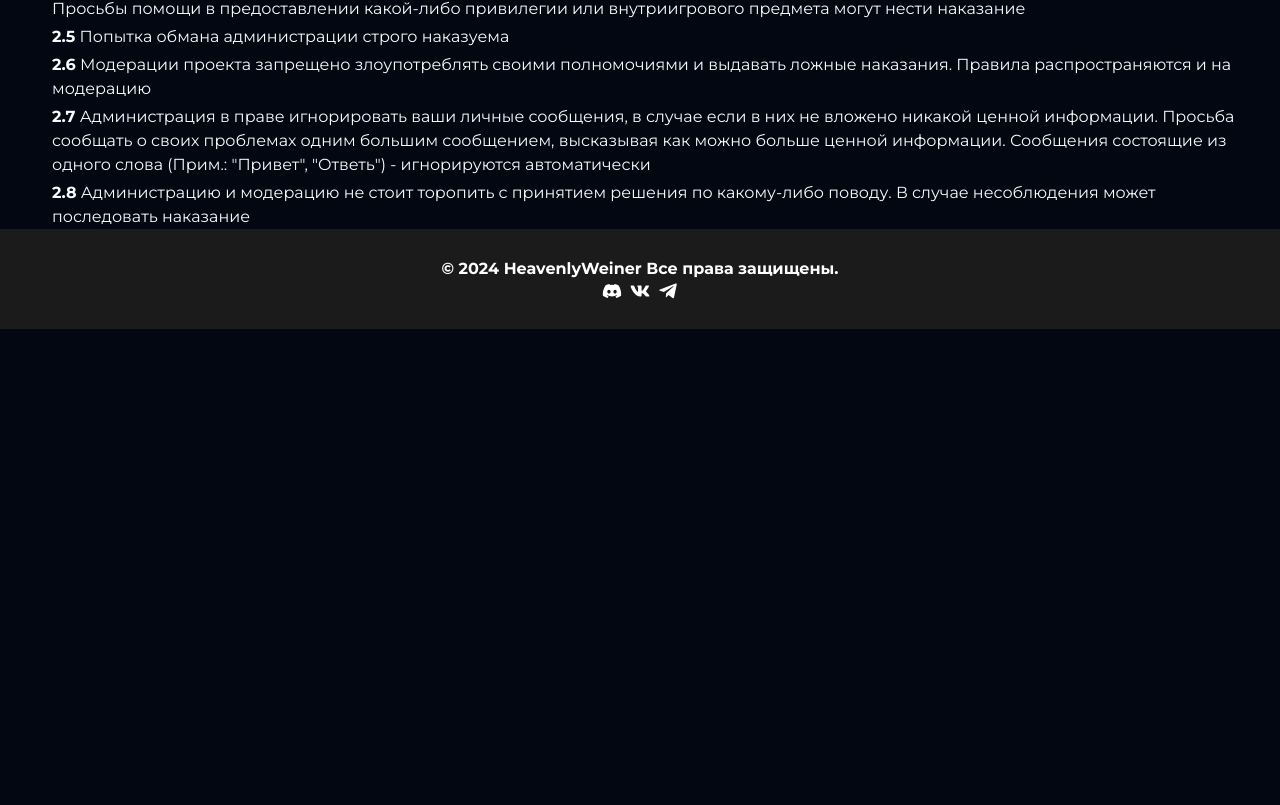
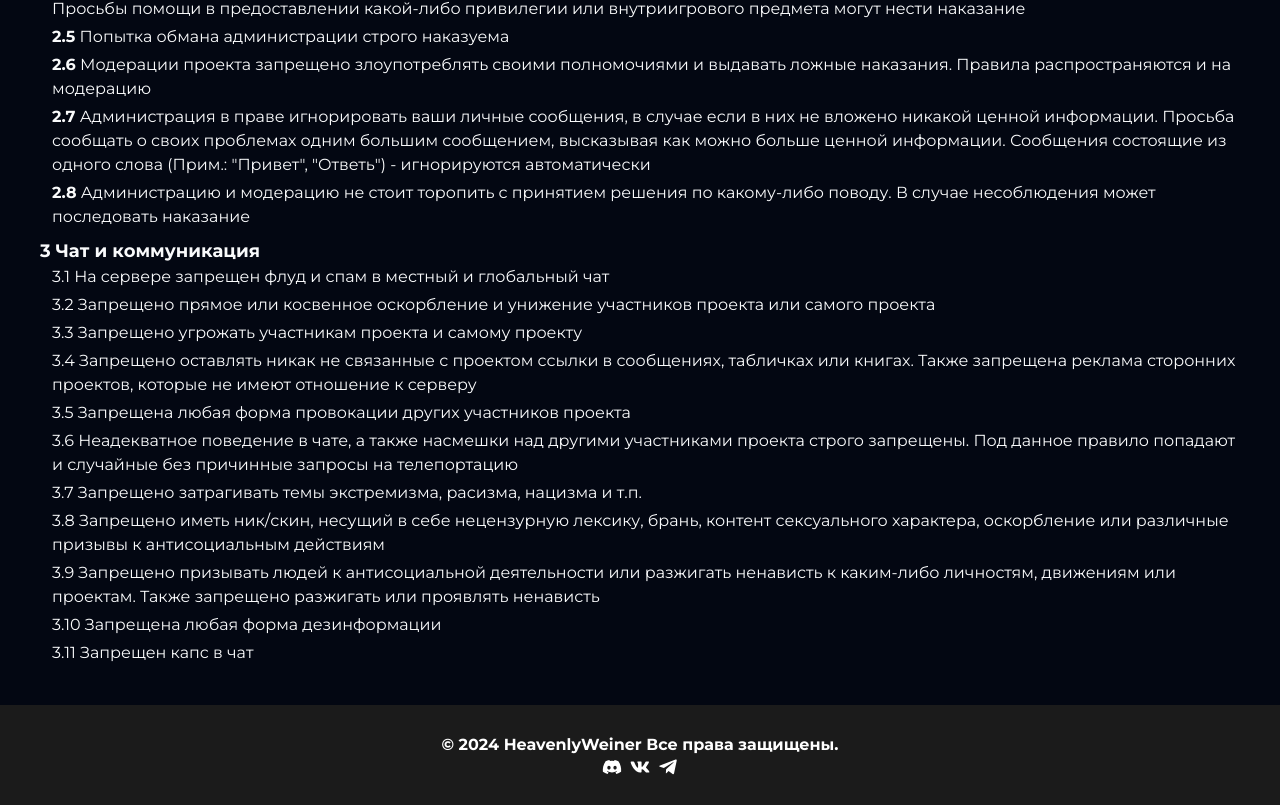
Before and after one commit to Z1ppzy/bigweb, a React (Vite) app: page /rules in a window 1280 px wide. Shown: the part 1069-1874 px from the top of the page. Before the commit the page ends 1398 px from the top, so only its background shows below. Built offline with nearby package versions, Linux system fonts and the light colour scheme.

Commit message:
fix page Rules

```diff
--- a/src/Pages/Rules.tsx
+++ b/src/Pages/Rules.tsx
@@ -13,7 +13,7 @@ export default function Rules() {
         <h1 className='font-bold text-2xl'>Правила</h1>
         <p className='bg-gradient-to-r from-indigo-500 via-purple-500 to-pink-500 py-1 px-20 w-fit rounded-lg'></p>
       </div>
-      <div className='px-10'>
+      <div className='px-10 pb-10'>
         <h1 className='font-bold text-xl'>1 Общее положение правил</h1>
         <ul className='font-normal pl-3 space-y-1'>
           <li>
@@ -53,44 +53,89 @@ export default function Rules() {
         <h1 className='font-bold text-xl mt-2'>2 Администрация проекта</h1>
         <ul className='font-normal pl-3 space-y-1'>
           <li>
-            <strong>2.1</strong> Администрация и модерация проекта может сама определять тяжесть
-            и тип нарушения и также на основе своего мнения выносить приговор
+            <strong>2.1</strong> Администрация и модерация проекта может сама
+            определять тяжесть и тип нарушения и также на основе своего мнения
+            выносить приговор
           </li>
           <li>
-           <strong>2.2</strong> Модераторы сервера являются такими же игроками, как и все
-            остальные участники проекта. Они не могут использовать команды для
-            получения предметов или получения преимущества над другими игроками.
-            Модераторы и помощники также обязаны соблюдать правила
+            <strong>2.2</strong> Модераторы сервера являются такими же игроками,
+            как и все остальные участники проекта. Они не могут использовать
+            команды для получения предметов или получения преимущества над
+            другими игроками. Модераторы и помощники также обязаны соблюдать
+            правила
           </li>
           <li>
-            <strong>2.3</strong> Просьба обращаться к администрации с уважением и описывать свои
-            мысли без лишних эмоций и капса. Администрация является
-            русскоязычной, из чего следует просьба обращаться на доступном для
-            понимания языке
+            <strong>2.3</strong> Просьба обращаться к администрации с уважением
+            и описывать свои мысли без лишних эмоций и капса. Администрация
+            является русскоязычной, из чего следует просьба обращаться на
+            доступном для понимания языке
           </li>
           <li>
-            <strong>2.4</strong> Администрация проекта не помогает игрокам с развитием и не
-            вмешивается в их игровой процесс с целью помощи в развитии. Просьбы
-            помощи в предоставлении какой-либо привилегии или внутриигрового
-            предмета могут нести наказание
-          </li>
-          <li><strong>2.5</strong> Попытка обмана администрации строго наказуема</li>
-          <li>
-            <strong>2.6</strong> Модерации проекта запрещено злоупотреблять своими полномочиями и
-            выдавать ложные наказания. Правила распространяются и на модерацию
+            <strong>2.4</strong> Администрация проекта не помогает игрокам с
+            развитием и не вмешивается в их игровой процесс с целью помощи в
+            развитии. Просьбы помощи в предоставлении какой-либо привилегии или
+            внутриигрового предмета могут нести наказание
           </li>
           <li>
-            <strong>2.7</strong> Администрация в праве игнорировать ваши личные сообщения, в
-            случае если в них не вложено никакой ценной информации. Просьба
-            сообщать о своих проблемах одним большим сообщением, высказывая как
-            можно больше ценной информации. Сообщения состоящие из одного слова
-            (Прим.: "Привет", "Ответь") - игнорируются автоматически
+            <strong>2.5</strong> Попытка обмана администрации строго наказуема
           </li>
           <li>
-            <strong>2.8</strong> Администрацию и модерацию не стоит торопить с принятием решения
-            по какому-либо поводу. В случае несоблюдения может последовать
-            наказание
+            <strong>2.6</strong> Модерации проекта запрещено злоупотреблять
+            своими полномочиями и выдавать ложные наказания. Правила
+            распространяются и на модерацию
           </li>
+          <li>
+            <strong>2.7</strong> Администрация в праве игнорировать ваши личные
+            сообщения, в случае если в них не вложено никакой ценной информации.
+            Просьба сообщать о своих проблемах одним большим сообщением,
+            высказывая как можно больше ценной информации. Сообщения состоящие
+            из одного слова (Прим.: "Привет", "Ответь") - игнорируются
+            автоматически
+          </li>
+          <li>
+            <strong>2.8</strong> Администрацию и модерацию не стоит торопить с
+            принятием решения по какому-либо поводу. В случае несоблюдения может
+            последовать наказание
+          </li>
+        </ul>
+        <h1 className='mt-2 text-lg font-bold'>3 Чат и коммуникация</h1>
+        <ul className='font-normal pl-3 space-y-1'>
+          <li>
+            3.1 На сервере запрещен флуд и спам в местный и глобальный чат
+          </li>
+          <li>
+            3.2 Запрещено прямое или косвенное оскорбление и унижение участников
+            проекта или самого проекта
+          </li>
+          <li>3.3 Запрещено угрожать участникам проекта и самому проекту</li>
+          <li>
+            3.4 Запрещено оставлять никак не связанные с проектом ссылки в
+            сообщениях, табличках или книгах. Также запрещена реклама сторонних
+            проектов, которые не имеют отношение к серверу
+          </li>
+          <li>
+            3.5 Запрещена любая форма провокации других участников проекта
+          </li>
+          <li>
+            3.6 Неадекватное поведение в чате, а также насмешки над другими
+            участниками проекта строго запрещены. Под данное правило попадают и
+            случайные без причинные запросы на телепортацию
+          </li>
+          <li>
+            3.7 Запрещено затрагивать темы экстремизма, расизма, нацизма и т.п.
+          </li>
+          <li>
+            3.8 Запрещено иметь ник/скин, несущий в себе нецензурную лексику,
+            брань, контент сексуального характера, оскорбление или различные
+            призывы к антисоциальным действиям
+          </li>
+          <li>
+            3.9 Запрещено призывать людей к антисоциальной деятельности или
+            разжигать ненависть к каким-либо личностям, движениям или проектам.
+            Также запрещено разжигать или проявлять ненависть
+          </li>
+          <li>3.10 Запрещена любая форма дезинформации</li>
+          <li>3.11 Запрещен капс в чат</li>
         </ul>
       </div>
     </div>
```
